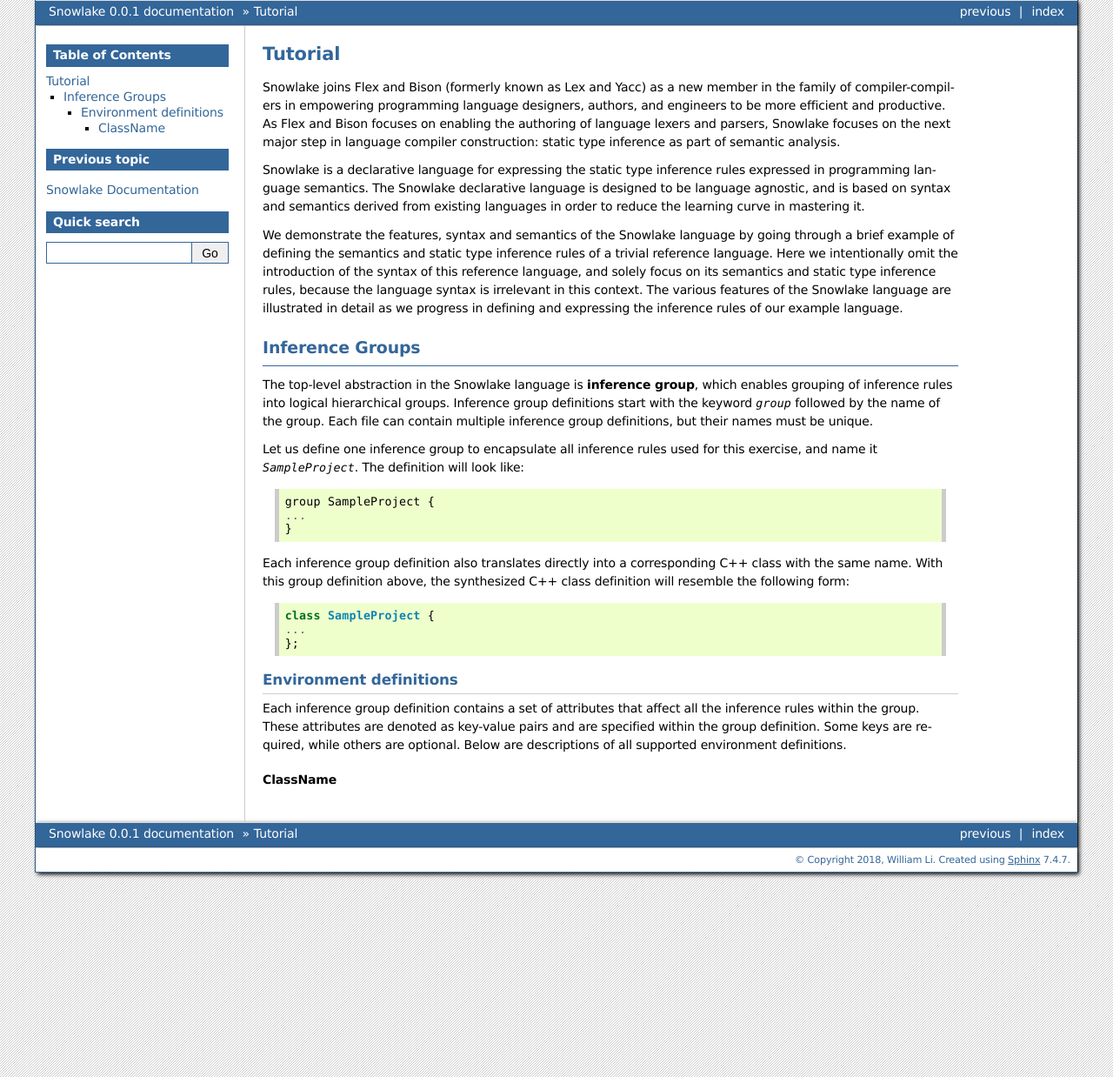
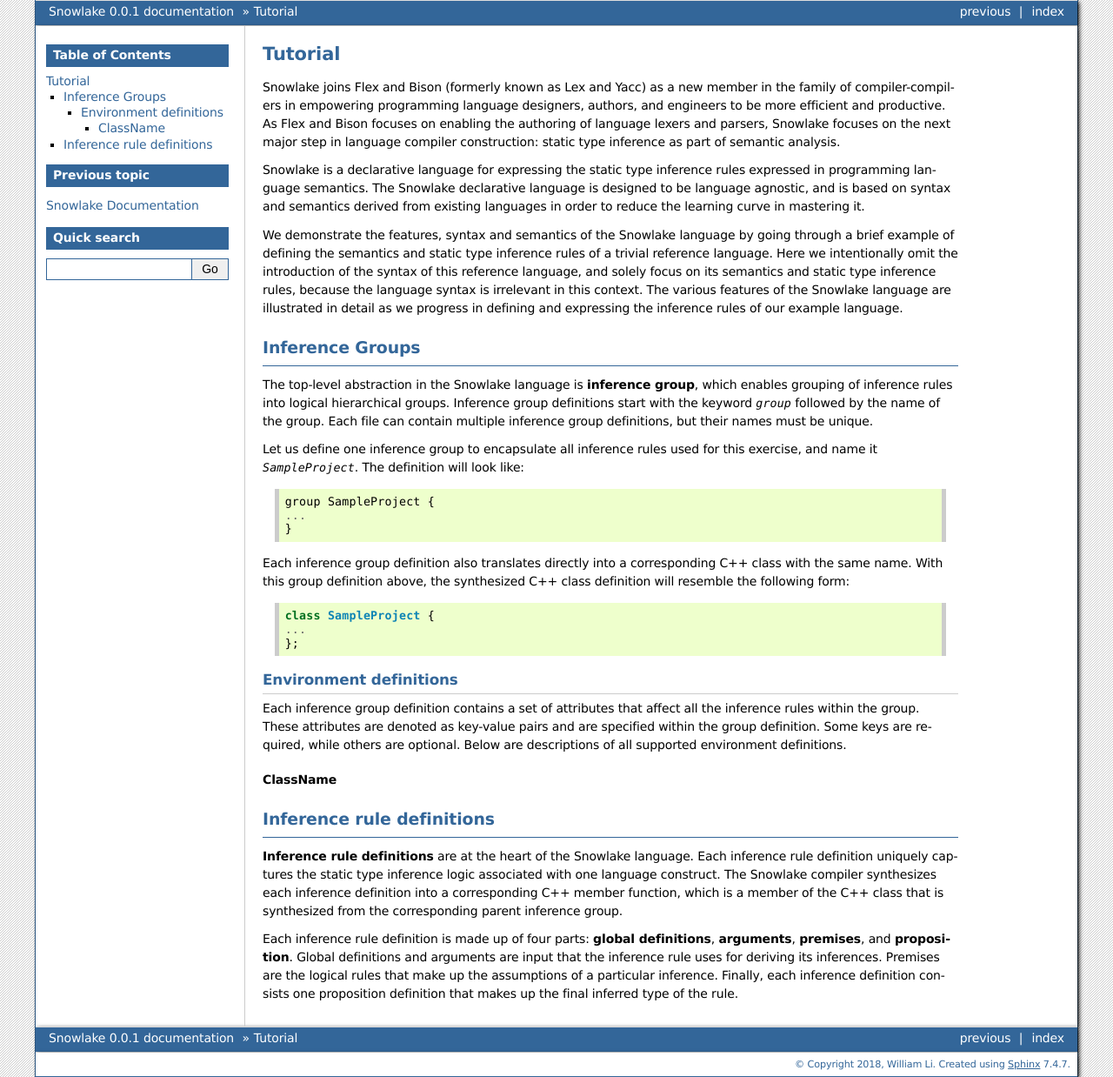
Before and after one commit to libcxx/Snowlake, a Sphinx documentation site: the page built from docs/source/tutorial.rst, in a window 1280 px wide. Shown: the whole page at 87% size. Built offline with Sphinx 7.4.7, drawn with Linux system fonts in a browser that asks for light colours.

Commit message:
Add "Inference rule definitions" section [ci skip]

```diff
--- a/docs/source/tutorial.rst
+++ b/docs/source/tutorial.rst
@@ -64,3 +64,22 @@ Below are descriptions of all supported environment definitions.
 
 ClassName
 ^^^^^^^^^
+
+
+Inference rule definitions
+##########################
+
+**Inference rule definitions** are at the heart of the Snowlake language.
+Each inference rule definition uniquely captures the static type inference
+logic associated with one language construct. The Snowlake compiler
+synthesizes each inference definition into a corresponding C++ member
+function, which is a member of the C++ class that is synthesized from the
+corresponding parent inference group.
+
+Each inference rule definition is made up of four parts:
+**global definitions**, **arguments**, **premises**, and **proposition**.
+Global definitions and arguments are input that the inference rule uses for
+deriving its inferences. Premises are the logical rules that make up the
+assumptions of a particular inference. Finally, each inference definition
+consists one proposition definition that makes up the final inferred type
+of the rule.
```
